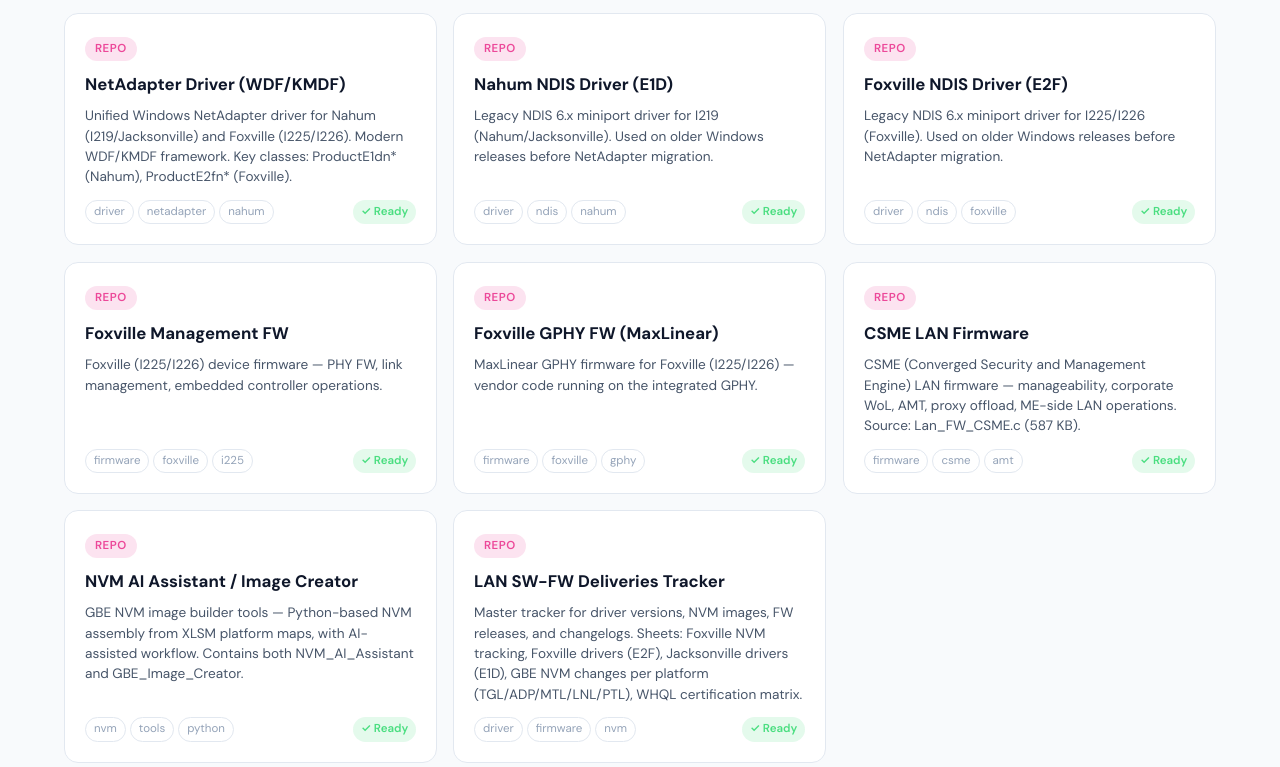
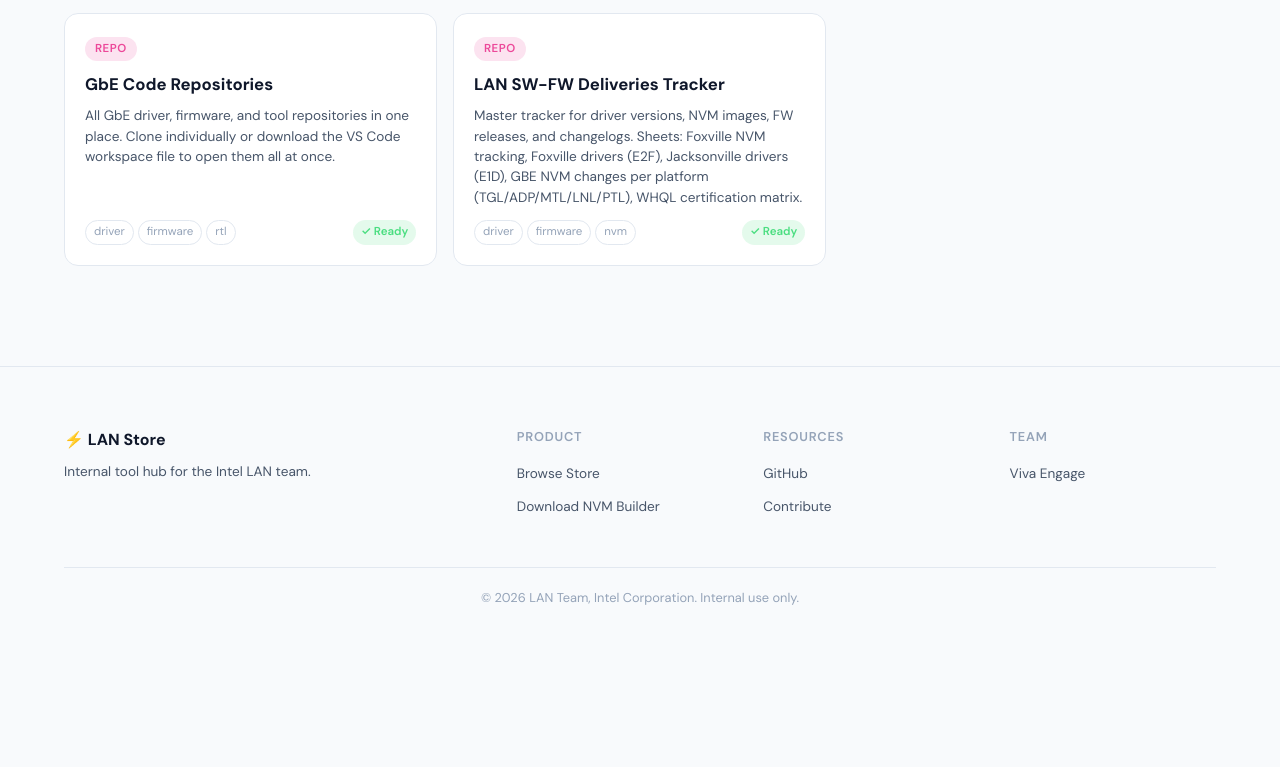
Before and after one commit to NikoMoshayev/LAN-Store, a plain HTML site: page index.html in a window 1280 px wide. Shown: the part 3255-4022 px from the top of the page. After the commit the page ends 3893 px from the top, so only its background shows below. Drawn offline with Linux system fonts and the light colour scheme.

Commit message:
Consolidate repos into single hub with workspace file download

```diff
--- a/assets/css/styles.css
+++ b/assets/css/styles.css
@@ -199,6 +199,16 @@
 .type-tool { background: color-mix(in srgb, #06b6d4 15%, transparent); color: #06b6d4; }
 .type-prompt { background: color-mix(in srgb, #eab308 15%, transparent); color: #eab308; }
 .type-repo { background: color-mix(in srgb, #ec4899 15%, transparent); color: #ec4899; }
+
+/* Repo list inside detail modal */
+.repo-list { display: flex; flex-direction: column; gap: 10px; margin: 16px 0; }
+.repo-item { background: var(--bg-surface); border: 1px solid var(--border); border-radius: var(--radius-md); padding: 12px 14px; }
+.repo-item-header { font-weight: 600; font-size: 0.95rem; margin-bottom: 4px; }
+.repo-item-header a { color: #ec4899; text-decoration: none; }
+.repo-item-header a:hover { text-decoration: underline; }
+.repo-item-desc { font-size: 0.82rem; color: var(--text-secondary); margin-bottom: 6px; }
+.repo-clone { display: block; font-size: 0.75rem; padding: 4px 8px; background: var(--bg-primary); border: 1px solid var(--border); border-radius: var(--radius-sm); word-break: break-all; user-select: all; cursor: text; }
+
 .tile-name { font-size: 1.05rem; font-weight: 700; margin-bottom: 8px; }
 .tile-desc { font-size: 0.85rem; color: var(--text-secondary); line-height: 1.5; flex: 1; margin-bottom: 12px; }
 .tile-footer { display: flex; justify-content: space-between; align-items: center; }
--- a/assets/js/app.js
+++ b/assets/js/app.js
@@ -86,6 +86,15 @@
             '<h2>' + item.title + '</h2>' +
             '<p class="detail-desc">' + item.description + '</p>' +
             (item.commands ? '<div class="detail-meta"><dt>Commands</dt><dd>' + item.commands.map(function (c) { return '<code>' + c + '</code>'; }).join('<br>') + '</dd></div>' : '') +
+            (item.repos ? '<div class="repo-list">' + item.repos.map(function (r) {
+                var link = r.url ? '<a href="' + r.url + '" target="_blank" rel="noopener">' + r.name + '</a>' : '<span>' + r.name + '</span>';
+                var clone = r.url ? '<code class="repo-clone">git clone ' + r.url + '.git</code>' : '';
+                return '<div class="repo-item">' +
+                    '<div class="repo-item-header">' + link + '</div>' +
+                    '<div class="repo-item-desc">' + r.desc + '</div>' +
+                    clone +
+                    '</div>';
+            }).join('') + '</div>' : '') +
             '<dl class="detail-meta">' +
             '<dt>Version</dt><dd>' + item.version + '</dd>' +
             '<dt>Author</dt><dd>' + item.author + '</dd>' +
@@ -97,9 +106,10 @@
             var dlUrl = item.downloadUrl;
             var dlName = dlUrl.split('/').pop();
             footer.innerHTML = '<a href="' + dlUrl + '" download class="btn-download" onclick="setTimeout(function(){openInstallModal(\'' + dlName + '\')},300)"><svg width="16" height="16" viewBox="0 0 24 24" fill="none" stroke="currentColor" stroke-width="2.5"><path d="M21 15v4a2 2 0 0 1-2 2H5a2 2 0 0 1-2-2v-4"/><polyline points="7 10 12 15 17 10"/><line x1="12" y1="15" x2="12" y2="3"/></svg> Download VSIX</a>';
+        } else if (item.repos && item.workspaceFile) {
+            footer.innerHTML = '<a href="' + item.workspaceFile + '" download class="btn-download"><svg width="16" height="16" viewBox="0 0 24 24" fill="none" stroke="currentColor" stroke-width="2.5"><path d="M21 15v4a2 2 0 0 1-2 2H5a2 2 0 0 1-2-2v-4"/><polyline points="7 10 12 15 17 10"/><line x1="12" y1="15" x2="12" y2="3"/></svg> Download Workspace File</a>';
         } else if (item.repoUrl) {
-            footer.innerHTML = '<a href="' + item.repoUrl + '" target="_blank" rel="noopener" class="btn-download"><svg width="16" height="16" viewBox="0 0 24 24" fill="none" stroke="currentColor" stroke-width="2.5"><path d="M18 13v6a2 2 0 0 1-2 2H5a2 2 0 0 1-2-2V8a2 2 0 0 1 2-2h6"/><polyline points="15 3 21 3 21 9"/><line x1="10" y1="14" x2="21" y2="3"/></svg> Open Repository</a>';
-            footer.innerHTML = '<span class="btn-download disabled">Coming Soon</span>';
+            footer.innerHTML = '<a href="' + item.repoUrl + '" target="_blank" rel="noopener" class="btn-download"><svg width="16" height="16" viewBox="0 0 24 24" fill="none" stroke="currentColor" stroke-width="2.5"><path d="M18 13v6a2 2 0 0 1-2 2H5a2 2 0 0 1-2-2V8a2 2 0 0 1 2-2h6"/><polyline points="15 3 21 3 21 9"/><line x1="10" y1="14" x2="21" y2="3"/></svg> Open Resource</a>';
         }
 
         modal.classList.add('open');
--- a/assets/js/catalog.js
+++ b/assets/js/catalog.js
@@ -223,83 +223,27 @@
     },
 
     // ═══════════════════════════════════════════════════════════════
-    // REPOS — Driver, Firmware, RTL repositories
+    // REPOS — Consolidated repository hub + resources
     // ═══════════════════════════════════════════════════════════════
     {
-        id: "netadapter-driver",
-        title: "NetAdapter Driver (WDF/KMDF)",
+        id: "gbe-repos",
+        title: "GbE Code Repositories",
         type: "repo",
-        description: "Unified Windows NetAdapter driver for Nahum (I219/Jacksonville) and Foxville (I225/I226). Modern WDF/KMDF framework. Key classes: ProductE1dn* (Nahum), ProductE2fn* (Foxville).",
-        tags: ["driver", "netadapter", "nahum", "foxville", "windows", "wdf"],
+        description: "All GbE driver, firmware, and tool repositories in one place. Clone individually or download the VS Code workspace file to open them all at once.",
+        tags: ["driver", "firmware", "rtl", "netadapter", "ndis", "foxville", "nahum", "csme"],
         status: "ready",
         version: "—",
-        author: "LAN SW",
-        repoUrl: "https://github.com/intel-innersource/drivers.ethernet.windows.netadapter"
-    },
-    {
-        id: "nahum-ndis-driver",
-        title: "Nahum NDIS Driver (E1D)",
-        type: "repo",
-        description: "Legacy NDIS 6.x miniport driver for I219 (Nahum/Jacksonville). Used on older Windows releases before NetAdapter migration.",
-        tags: ["driver", "ndis", "nahum", "i219", "e1d", "windows"],
-        status: "ready",
-        version: "—",
-        author: "LAN SW",
-        repoUrl: "https://github.com/intel-innersource/drivers.ethernet.windows.ndis-ccv1"
-    },
-    {
-        id: "foxville-ndis-driver",
-        title: "Foxville NDIS Driver (E2F)",
-        type: "repo",
-        description: "Legacy NDIS 6.x miniport driver for I225/I226 (Foxville). Used on older Windows releases before NetAdapter migration.",
-        tags: ["driver", "ndis", "foxville", "i225", "i226", "e2f", "windows"],
-        status: "ready",
-        version: "—",
-        author: "LAN SW",
-        repoUrl: "https://github.com/intel-innersource/drivers.ethernet.windows.ndis-ccv2"
-    },
-    {
-        id: "foxville-mng-fw",
-        title: "Foxville Management FW",
-        type: "repo",
-        description: "Foxville (I225/I226) device firmware — PHY FW, link management, embedded controller operations.",
-        tags: ["firmware", "foxville", "i225", "i226", "management"],
-        status: "ready",
-        version: "—",
-        author: "LAN FW",
-        repoUrl: "https://github.com/intel-innersource/firmware.ethernet.client.foxville-mng"
-    },
-    {
-        id: "foxville-gphy-fw",
-        title: "Foxville GPHY FW (MaxLinear)",
-        type: "repo",
-        description: "MaxLinear GPHY firmware for Foxville (I225/I226) — vendor code running on the integrated GPHY.",
-        tags: ["firmware", "foxville", "gphy", "maxlinear", "phy"],
-        status: "ready",
-        version: "—",
-        author: "LAN FW",
-        repoUrl: "https://github.com/intel-innersource/firmware.ethernet.client.foxville-gphy"
-    },
-    {
-        id: "csme-lan-fw",
-        title: "CSME LAN Firmware",
-        type: "repo",
-        description: "CSME (Converged Security and Management Engine) LAN firmware — manageability, corporate WoL, AMT, proxy offload, ME-side LAN operations. Source: Lan_FW_CSME.c (587 KB).",
-        tags: ["firmware", "csme", "amt", "manageability", "wol"],
-        status: "ready",
-        version: "—",
-        author: "LAN FW"
-    },
-    {
-        id: "nvm-tool-dev",
-        title: "NVM AI Assistant / Image Creator",
-        type: "repo",
-        description: "GBE NVM image builder tools — Python-based NVM assembly from XLSM platform maps, with AI-assisted workflow. Contains both NVM_AI_Assistant and GBE_Image_Creator.",
-        tags: ["nvm", "tools", "python", "image", "builder"],
-        status: "ready",
-        version: "—",
-        author: "LAN SW",
-        repoUrl: "https://github.com/michaele1991/LAN_Tool_Dev"
+        author: "LAN SW/FW",
+        repos: [
+            { name: "NetAdapter Driver (WDF/KMDF)", desc: "Unified Windows driver — Nahum (I219) & Foxville (I225/I226)", url: "https://github.com/intel-innersource/drivers.ethernet.windows.netadapter" },
+            { name: "Nahum NDIS Driver (E1D)", desc: "Legacy NDIS 6.x miniport — I219 (Nahum/Jacksonville)", url: "https://github.com/intel-innersource/drivers.ethernet.windows.ndis-ccv1" },
+            { name: "Foxville NDIS Driver (E2F)", desc: "Legacy NDIS 6.x miniport — I225/I226 (Foxville)", url: "https://github.com/intel-innersource/drivers.ethernet.windows.ndis-ccv2" },
+            { name: "Foxville Management FW", desc: "Foxville device firmware — PHY FW, link management", url: "https://github.com/intel-innersource/firmware.ethernet.client.foxville-mng" },
+            { name: "Foxville GPHY FW (MaxLinear)", desc: "MaxLinear GPHY firmware for Foxville (I225/I226)", url: "https://github.com/intel-innersource/firmware.ethernet.client.foxville-gphy" },
+            { name: "CSME LAN Firmware", desc: "CSME LAN FW — manageability, AMT, corporate WoL, proxy offload" },
+            { name: "NVM AI Assistant / Image Creator", desc: "Python-based NVM image builder + AI-assisted workflow", url: "https://github.com/michaele1991/LAN_Tool_Dev" }
+        ],
+        workspaceFile: "downloads/gbe-repos.code-workspace"
     },
     {
         id: "sw-fw-tracker",
```
Also changed, not shown: 1 other file.
